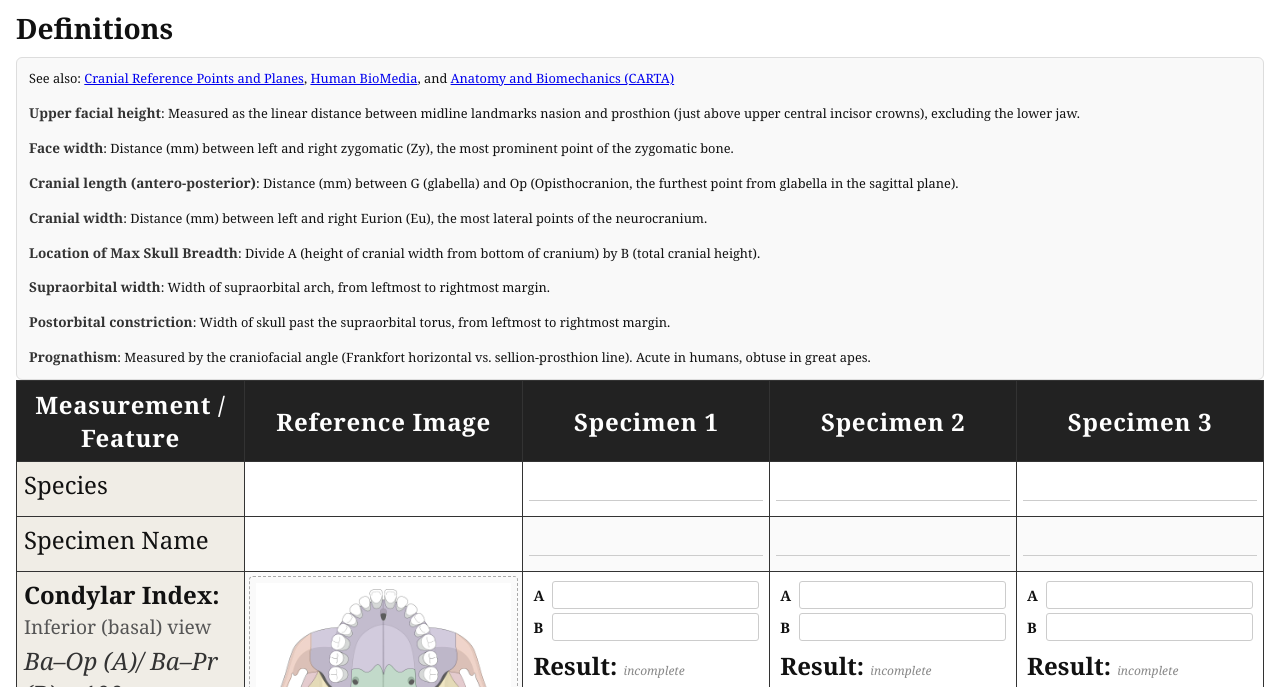
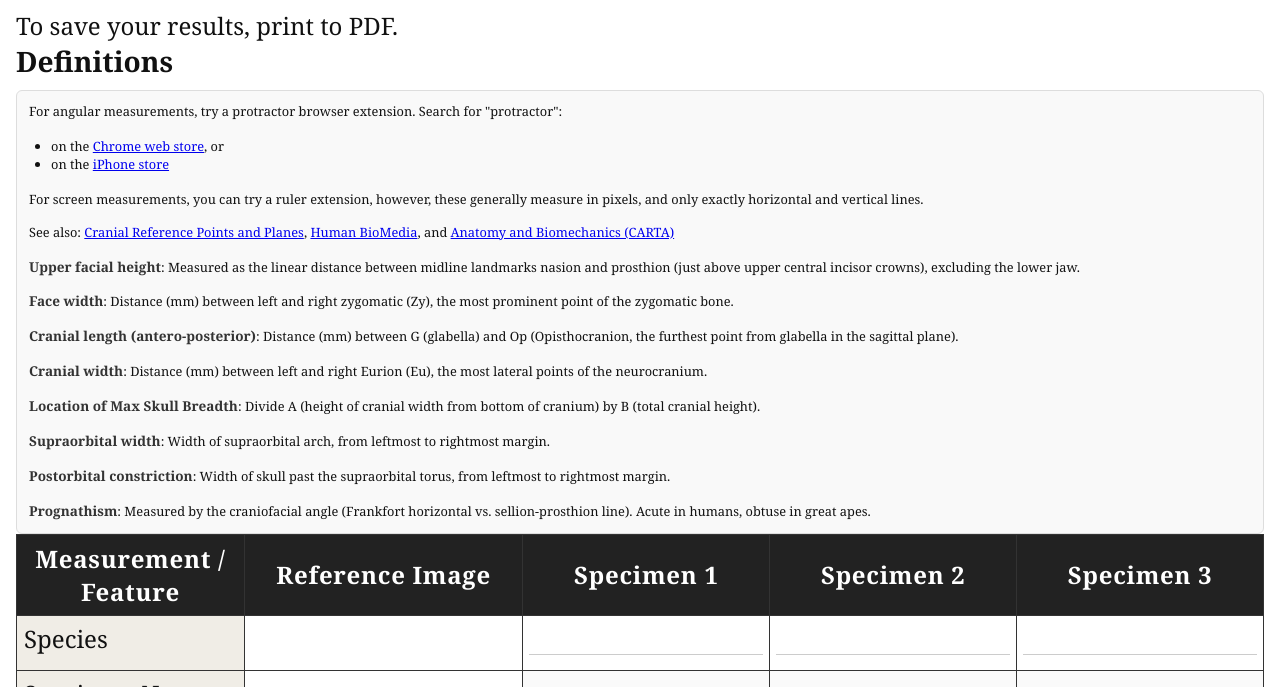
Before and after one commit to shannonwells/AnthropologyWorksheets, a plain HTML site: page HomininCranialMeasurements-RecordingSheet.html in a window 1280 px wide. Shown: the part 113-800 px from the top of the page. Drawn offline with Linux system fonts and the light colour scheme.

Commit message:
add some links to extension stores

```diff
--- a/HomininCranialMeasurements-RecordingSheet.html
+++ b/HomininCranialMeasurements-RecordingSheet.html
@@ -4,14 +4,21 @@
 <meta charset="UTF-8">
 <meta name="viewport" content="width=device-width, initial-scale=1.0">
 <title>Hominin Cranial Measurements</title>
-<link rel="stylesheet" href="styles/measurements-recording-sheet.css"
+<link rel="stylesheet" href="styles/measurements-recording-sheet.css" />
 </head>
 <body>
 
 <h1>Hominin Cranial Measurements Recording Sheet</h1>
 <h2>Compare three specimens across eight cranial and dental variables</h2>
+<p>To save your results, print to PDF.</p>
 <h3>Definitions</h3>
 <div class="definitions">
+  <p>For angular measurements, try a protractor browser extension. Search for "protractor":
+    <ul class="list">
+      <li>on the <a href="https://chromewebstore.google.com/search/protractor">Chrome web store</a>, or </li>
+      <li>on the <a href="https://apps.apple.com/us/iphone/search?term=protractor">iPhone store</a></li>   </ul>
+  </p>
+  <p>For screen measurements, you can try a ruler extension, however, these generally measure in pixels, and only exactly horizontal and vertical lines.</p>
   <p>
     See also: <a href="CranialReferencePointsAndPlanes.html">Cranial Reference Points and Planes</a>, <a href="https://humanbiomedia.org/">Human BioMedia</a>, and <a href="https://carta.anthropogeny.org/moca/domains/anatomy-and-biomechanics>">Anatomy and Biomechanics (CARTA)</a>
   </p>
@@ -294,7 +301,7 @@
         if (b === 0) {
           resultValue.textContent = 'Error (div by 0)';
         } else {
-          const result = a / b;
+          const result = 100 * a / b;
           // Format result: if it has many decimals, limit to 2 or 3
           resultValue.textContent = Number.isInteger(result) ? result : result.toFixed(3);
         }
--- a/styles/measurements-recording-sheet.css
+++ b/styles/measurements-recording-sheet.css
@@ -237,6 +237,10 @@ textarea.textarea-cell {
     font-style: italic;
 }
 
+.list {
+    padding: 2px 22px;
+}
+
 @media print {
     body { padding: 0; }
     h1 { font-size: 14px; }
```
Also changed, not shown: HomininPostcranialPelvicMeasurements-RecordingSheet.html (+2 -1 lines).
